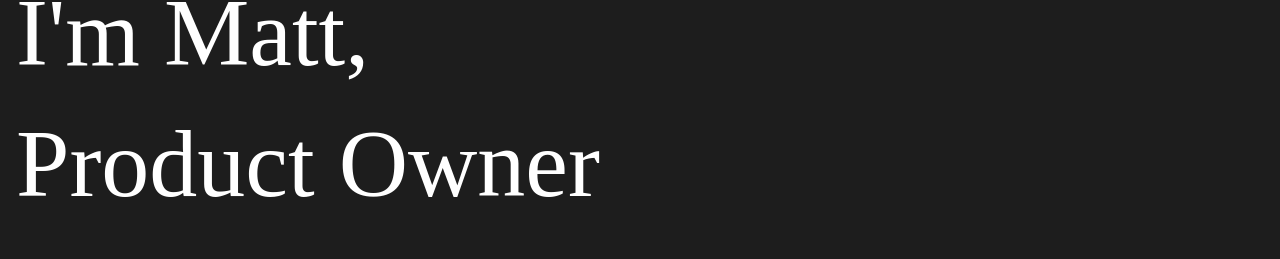
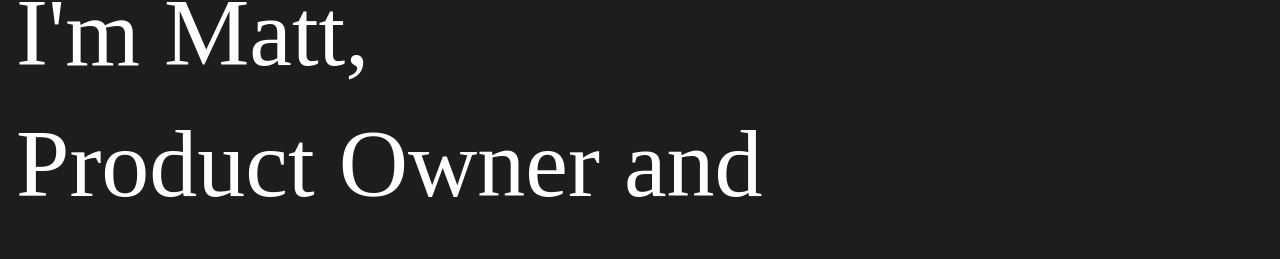
Before and after one commit to mgainer126/mattGainerDevelopment, a React (Create React App) app: page / in a window 1280 px wide. Shown: the part 672-931 px from the top of the page. Built offline with nearby package versions, Linux system fonts and the light colour scheme; a web font is replaced by a local one.

Commit message:
updates to the main landing page

```diff
--- a/src/components/Hero/Hero.js
+++ b/src/components/Hero/Hero.js
@@ -8,7 +8,7 @@ function Hero() {
         <div>
           <h2 className="hero">Hey,</h2>
           <h2 className="hero">I'm Matt,</h2>
-          <h2 className="hero">Product Owner</h2>
+          <h2 className="hero">Product Owner and</h2>
           <h2 className="hero">Web Developer</h2>
           <Link to="/ContactPage" className="contact-link">
             <div className="hero__contact">Contact Me!</div>
```
